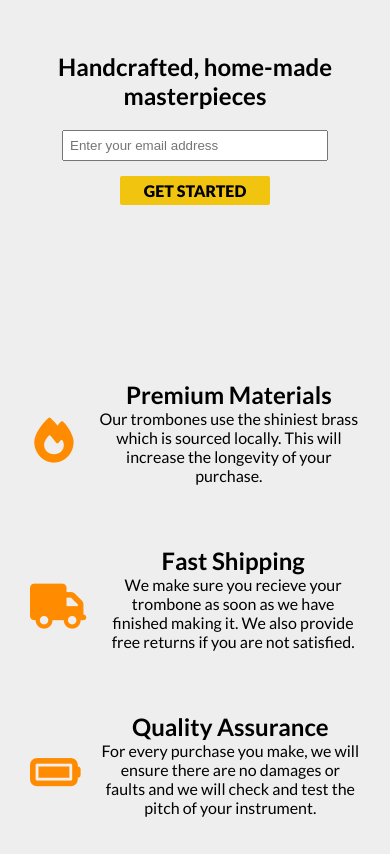
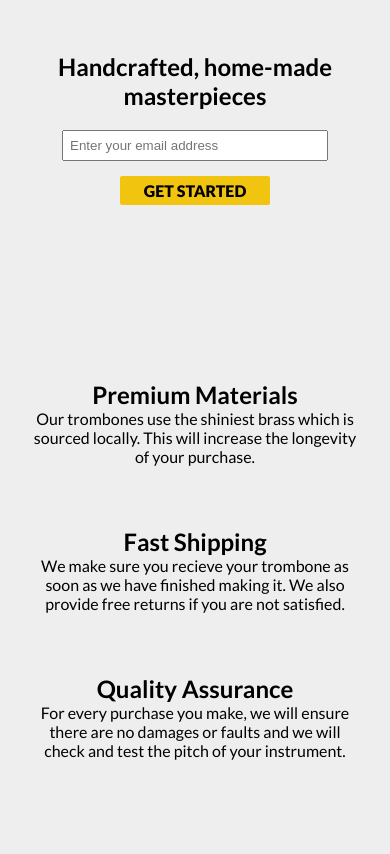
Before and after one commit to dawidl022/fcc-product-landing-page, a plain HTML site: page index.html in a window 390 px wide. Shown: the part 130-984 px from the top of the page. Drawn offline with Linux system fonts and the light colour scheme.

Commit message:
Fix fas hide media query

```diff
--- a/style.css
+++ b/style.css
@@ -281,7 +281,7 @@ nav li a {
     width: 100%;
   }
 
-  .fas {
+  i.fas {
     display: none;
   }
 }
```
